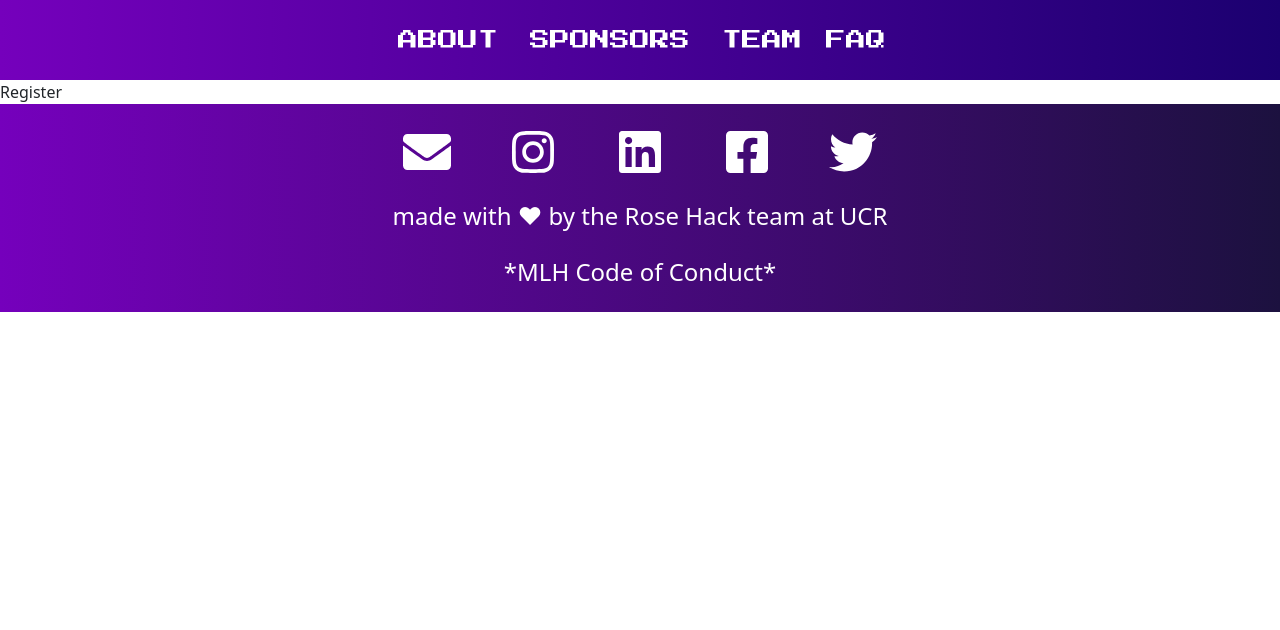
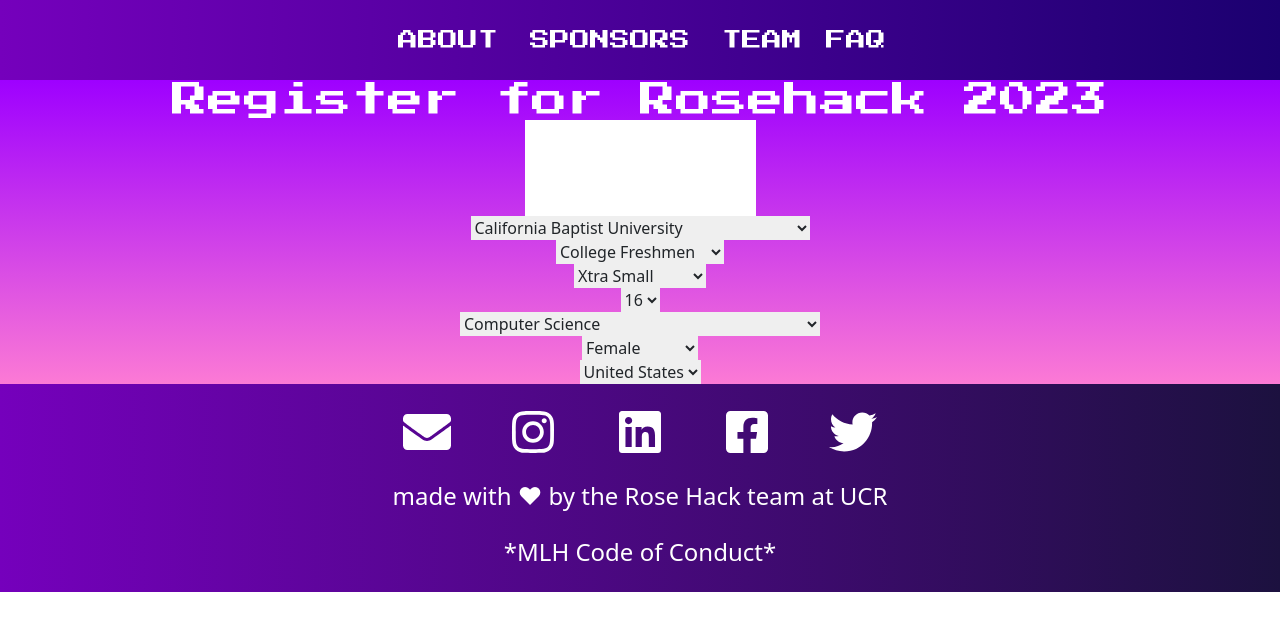
Before and after one commit to Alamode89/rosehack2023, a Next.js app: page /register in a window 1280 px wide. Shown: the top 630 px of the page. Built offline with nearby package versions, Linux system fonts and the light colour scheme.

Commit message:
setup user login

```diff
--- a/pages/register.tsx
+++ b/pages/register.tsx
@@ -1,7 +1,131 @@
-import React from "react";
+import React, { useState } from "react";
+
+const schools = [
+  "University of California, Riverside",
+  "Riverside City College",
+  "La Sierra College",
+  "California Baptist University",
+  "University of Redlands",
+  "California State University, San Bernardino",
+  "University of California, Los Angeles",
+  "University of California, San Diego",
+];
+
+const grades = [
+  "College Freshmen",
+  "College Sophomore",
+  "College Junior",
+  "College Senior",
+];
+
+const shirts = [
+  "Xtra Small",
+  "Small",
+  "Medium",
+  "Large",
+  "Xtra Large",
+  "Xtra Xtra Large",
+];
+
+const ages = [16, 17, 18, 19, 20, 21, 22];
+
+const majors = [
+  "Computer Science",
+  "Computer Science with Business Applications",
+  "Computer Engineering",
+  "Data Science",
+];
+
+const genders = ["Female", "Male", "Transgender", "Nonbinary"];
+
+const countries = ["United States"];
+
+const data = {
+  first: "",
+  last: "",
+  age: 0,
+  phone: "",
+  email: "",
+  school: "California Baptist University",
+  grade: "",
+  country: "",
+  dietary: [],
+  underrepresented: false,
+  gender: "",
+  shirt: "",
+  major: "",
+};
 
 const Register = () => {
-  return <div>Register</div>;
+  const [user, setUser] = useState(data);
+
+  const handleInput = (e: any) => {
+    console.log(e.target.name, e.target.value);
+    setUser({ ...user, [e.target.name]: e.target.value });
+    console.log(user);
+  };
+
+  return (
+    <div className="flex justify-center items-center flex-col bg-gradient-to-b from-register-top to-register-bottom">
+      <div className="font-pixel text-4xl p-0 m-0 text-white text-center">
+        Register for Rosehack 2023
+      </div>
+      <input type="text" />
+      <input type="text" />
+      <input type="text" />
+      <input type="text" />
+      <select name="school" value={user.school} onChange={handleInput}>
+        {schools.map((school, index) => (
+          <option key={index} value={school}>
+            {school}
+          </option>
+        ))}
+      </select>
+      <select name="grade">
+        {grades.map((grade, index) => (
+          <option key={index} value={grade}>
+            {grade}
+          </option>
+        ))}
+      </select>
+      <select name="shirt">
+        {shirts.map((shirt, index) => (
+          <option key={index} value={shirt}>
+            {shirt}
+          </option>
+        ))}
+      </select>
+
+      <select name="age">
+        {ages.map((age, index) => (
+          <option key={index} value={age}>
+            {age}
+          </option>
+        ))}
+      </select>
+      <select name="major">
+        {majors.map((major, index) => (
+          <option key={index} value={major}>
+            {major}
+          </option>
+        ))}
+      </select>
+      <select name="gender">
+        {genders.map((gender, index) => (
+          <option key={index} value={gender}>
+            {gender}
+          </option>
+        ))}
+      </select>
+      <select name="country">
+        {countries.map((country, index) => (
+          <option key={index} value={country}>
+            {country}
+          </option>
+        ))}
+      </select>
+    </div>
+  );
 };
 
 export default Register;
--- a/tailwind.config.js
+++ b/tailwind.config.js
@@ -63,6 +63,10 @@ module.exports = {
           pink: "#E653BA",
           blue: "#15DBFF",
         },
+        register: {
+          top: "#9E00FF",
+          bottom: "#FC7AD5",
+        },
       },
       boxShadow: {
         hover: "0px 4px 10px #FFFFFF, 0px 4px 16px #FFFFFF",
```
